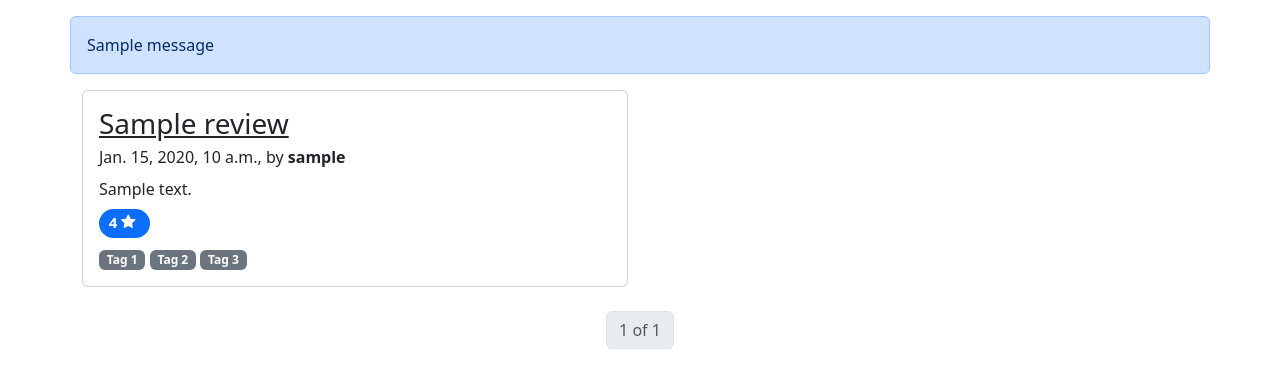
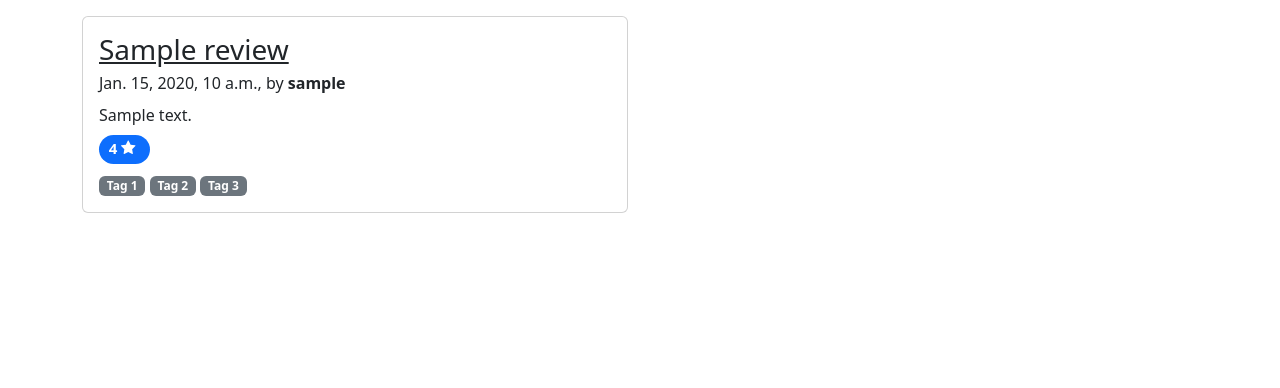
Before and after one commit to SamirMamede/challenge-junior-django-developer-position, a Django app: template film_review/reviews/templates/reviews/list.html in a window 1280 px wide. Shown: the part 56-444 px from the top of the page. Run offline with Django 3.2, Linux system fonts and the light colour scheme; the template is opened without the code that fills it: most values are stand-ins (such as "Sample title", 1, 10 or a date in 2020); one stand-in notice (Sample message) is shown; some libraries are stand-ins or nearby versions.

Commit message:
fix template

```diff
--- a/film_review/reviews/templates/reviews/base.html
+++ b/film_review/reviews/templates/reviews/base.html
@@ -21,12 +21,6 @@
 
     <div class="container mt-3">
       <div class="row">
-        {% for message in messages %}
-          <div class="alert alert-primary" role="alert">
-            {{ message }}
-          </div>
-        {% endfor %}
-
         {% block content %} {% endblock %}
       </div>
     </div>
--- a/film_review/reviews/templates/reviews/list.html
+++ b/film_review/reviews/templates/reviews/list.html
@@ -4,12 +4,12 @@
 
 {% block content %}
 
-  {% for review in reviews_page %}
+  {% for review in reviews %}
     <div class="col-md-6">
       <div class="card flex-md-row mb-4 box-shadow h-md-250">
         <div class="card-body d-flex flex-column align-items-start">
           <h3 class="mb-1">
-            <a class="text-dark" href="{{ review.get_absolute_url }}">{{ review.title }}</a>
+            <a class="text-dark" href="{% url "reviews:review_detail" review.id %}">{{ review.title }}</a>
           </h3>
 
           <div class="mb-2">
@@ -38,6 +38,4 @@
       </div>
     </div>
   {% endfor %}
-
-  {% include "pagination.html" with page=reviews_page %}
 {% endblock %}
--- a/film_review/templates/pagination.html
+++ /dev/null
@@ -1,17 +0,0 @@
-<nav aria-label="Page navigation example">
-    <ul class="pagination justify-content-center">
-      {% if page.has_previous %}
-        <li class="page-item">
-          <a class="page-link" href="?page={{ page.previous_page_number }}"><<</a>
-        </li>
-      {% endif %}
-      <li class="page-item">
-        <a class="page-link disabled" href="#">{{ page.number }} of {{ page.paginator.num_pages }}</a>
-      </li>
-      {% if page.has_next %}
-        <li class="page-item">
-          <a class="page-link" href="?page={{ page.next_page_number }}">>></a>
-        </li>
-      {% endif %}
-    </ul>
-  </nav>
```
Also changed, not shown: film_review/reviews/templates/reviews/detail.html (+0 -20 lines), film_review/reviews/templates/reviews/includes/comment_form.html (deleted, +0 -10 lines).
